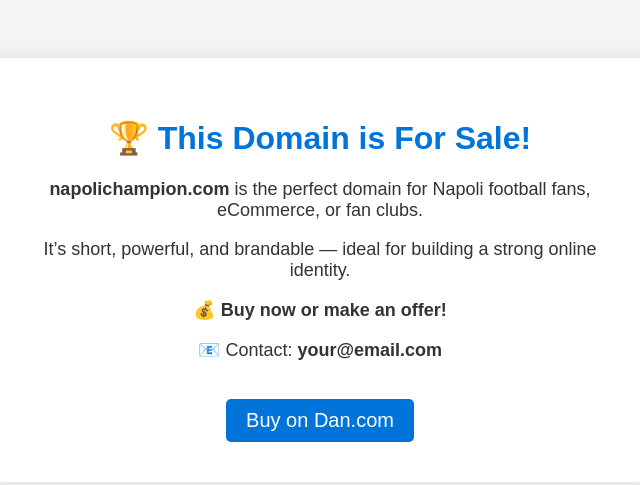
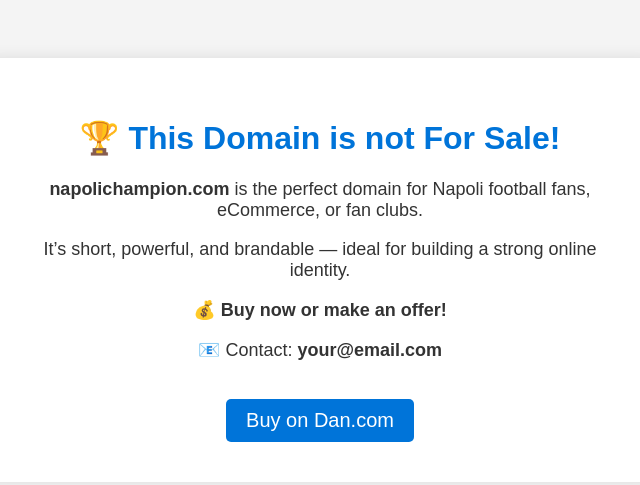
Before and after one commit to muhammadumar215/napolichampion-landing-page, a plain HTML site: page index.html in a window 1280 px wide. Shown: the whole page, without its empty margins (320-960 px from the left). Drawn offline with Linux system fonts and the light colour scheme.

Commit message:
Updated something

```diff
--- a/index.html
+++ b/index.html
@@ -42,7 +42,7 @@
 </head>
 <body>
   <div class="box">
-    <h1>🏆 This Domain is For Sale!</h1>
+    <h1>🏆 This Domain is not For Sale!</h1>
     <p><strong>napolichampion.com</strong> is the perfect domain for Napoli football fans, eCommerce, or fan clubs.</p>
     <p>It’s short, powerful, and brandable — ideal for building a strong online identity.</p>
     <p>💰 <strong>Buy now or make an offer!</strong></p>
```
